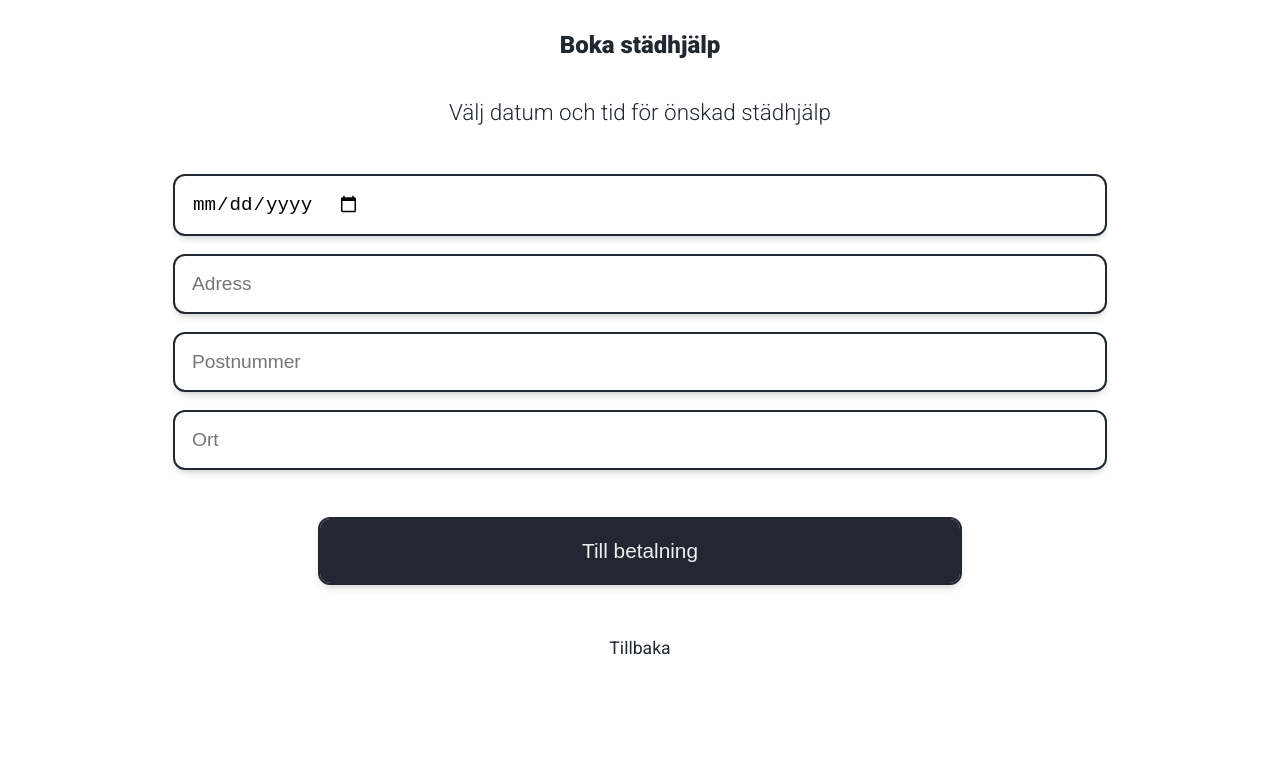
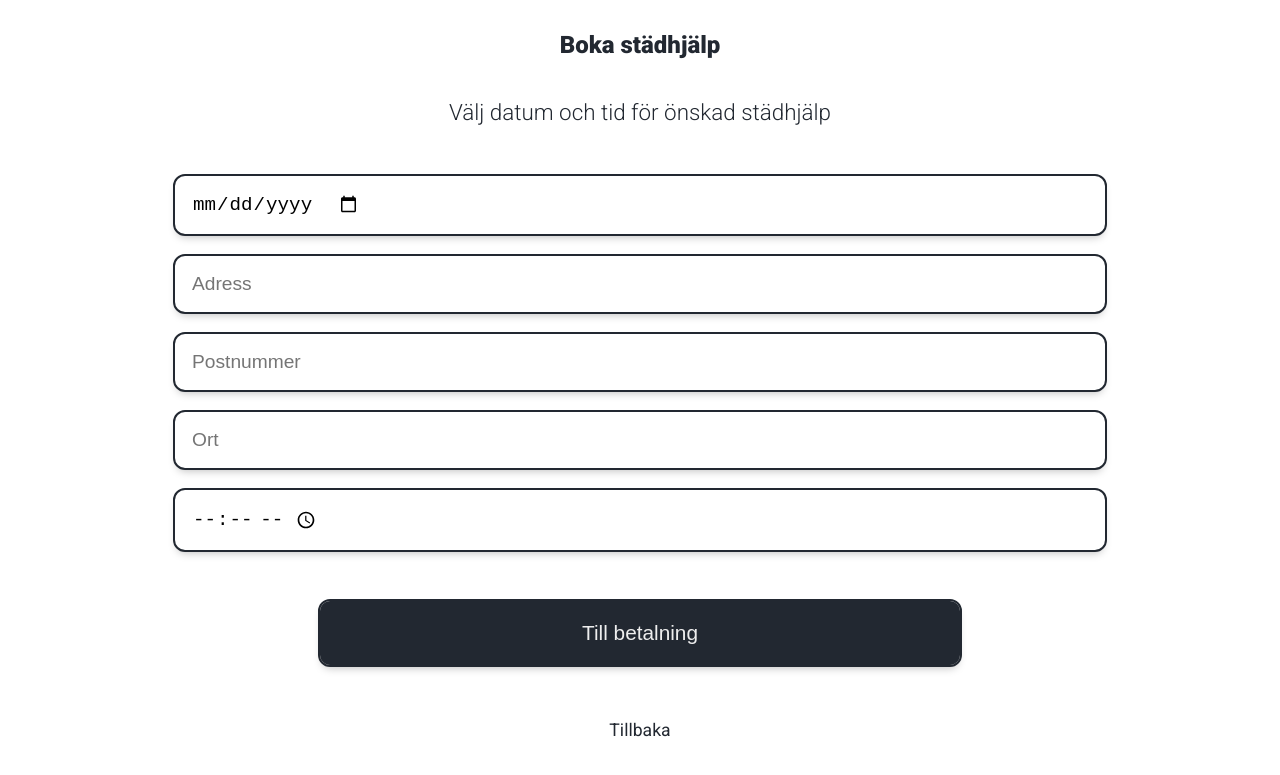
Before and after one commit to metinmayi/Agile, a website: page booking.html in a window 1280 px wide. Shown: the part 99-874 px from the top of the page. Before the commit the page ends 800 px from the top, so only its background shows below. Drawn offline with nearby package versions, Linux system fonts and the light colour scheme; files that its build step writes are made by us from their sources.

Commit message:
added time input to booking

```diff
--- a/booking.html
+++ b/booking.html
@@ -26,6 +26,7 @@
             <input type="text" name="" id="" placeholder="Adress" />
             <input type="number" name="" id="" placeholder="Postnummer" />
             <input type="text" name="" id="" placeholder="Ort" />
+            <input type="time" name="" id="" min="08:00" max="18:00" />
             <input type="submit" value="Till betalning" class="submitButton" />
         </form>
         <div class="textWrapper">
```
